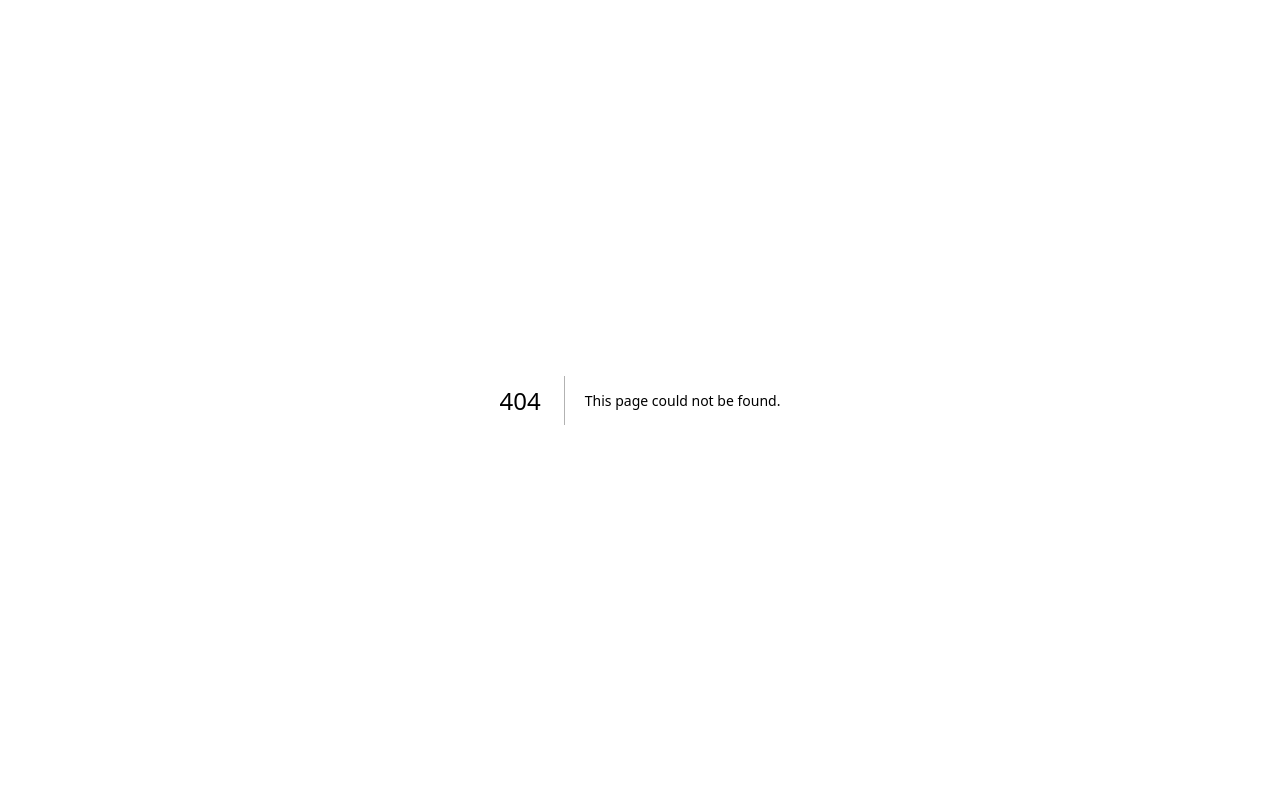
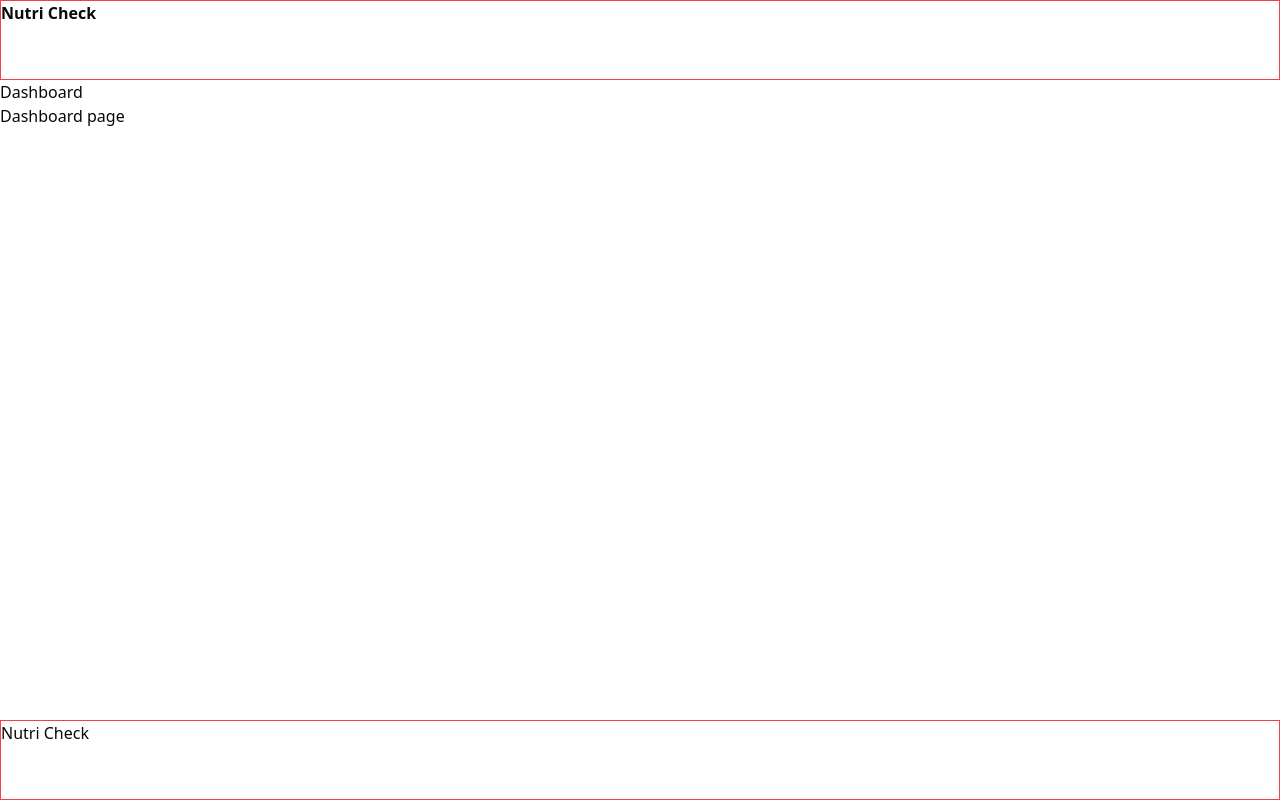
Before and after one commit to masiucd/topic-ultras, a Next.js app: page /profile/dashboard in a window 1280 px wide. Before the commit this address had no page. Built offline with nearby package versions, Linux system fonts and the light colour scheme.

Commit message:
Add Dashboard and Profile pages; update logIn function to redirect to the Profile Dashboard

```diff
--- /dev/null
+++ b/src/app/(main)/profile/dashboard/page.tsx
@@ -0,0 +1,8 @@
+export default function DashboardPage() {
+  return (
+    <div>
+      <h1>Dashboard</h1>
+      <p>Dashboard page</p>
+    </div>
+  );
+}
--- /dev/null
+++ b/src/app/(main)/profile/page.tsx
@@ -0,0 +1,8 @@
+export default function ProfilePage() {
+  return (
+    <div>
+      <h1>Profile</h1>
+      <p>Profile page</p>
+    </div>
+  );
+}
--- a/src/app/actions.ts
+++ b/src/app/actions.ts
@@ -165,10 +165,9 @@ export async function logIn(_prevState: LoginPrevState | null, data: FormData) {
   // Set session
   let cookieStore = await cookies();
   let token = await encrypt({id: user.id, email: user.email});
-  console.log("token", token);
   if (token !== null) {
     cookieStore.set("session", token);
-    redirect("/dashboard");
+    redirect("/profile/dashboard");
   }
   return {
     values: {email, password},
```
